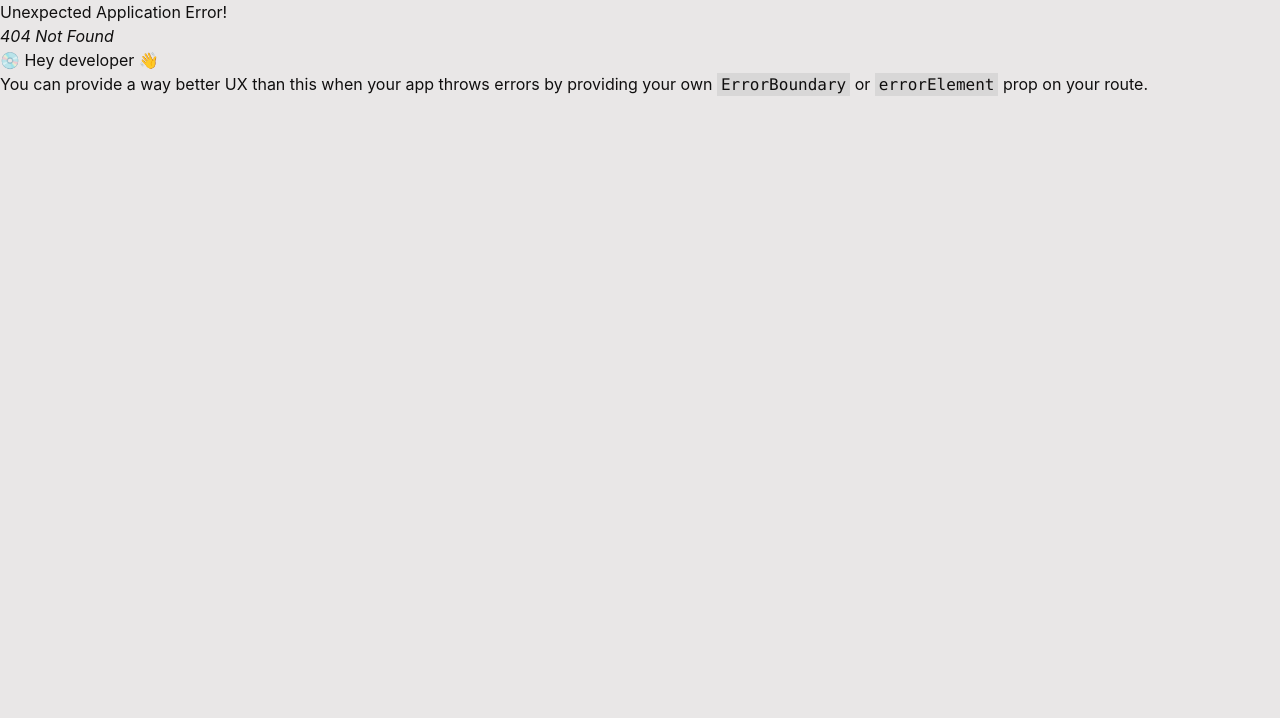
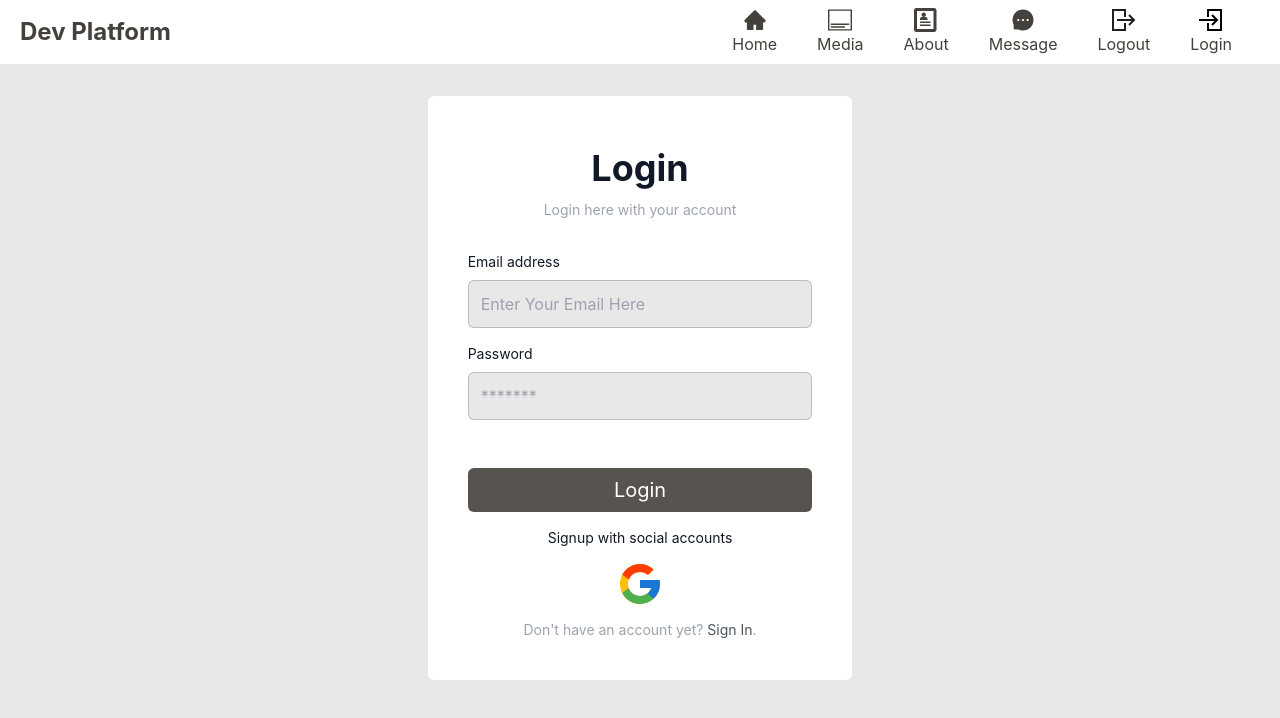
Before and after one commit to ifty17/dev-platform-client, a React (Create React App) app: page /login in a window 1280 px wide. Before the commit this address had no page. Shown: the top 718 px of the page. Built offline with nearby package versions, Linux system fonts and the light colour scheme.

Commit message:
added login filed

```diff
--- a/package.json
+++ b/package.json
@@ -7,6 +7,7 @@
     "@testing-library/react": "^13.4.0",
     "@testing-library/user-event": "^13.5.0",
     "daisyui": "^2.46.0",
+    "firebase": "^9.15.0",
     "react": "^18.2.0",
     "react-dom": "^18.2.0",
     "react-icons": "^4.7.1",
--- /dev/null
+++ b/src/Firebase/firebase.config.js
@@ -0,0 +1,19 @@
+// Import the functions you need from the SDKs you need
+import { initializeApp } from "firebase/app";
+// TODO: Add SDKs for Firebase products that you want to use
+// https://firebase.google.com/docs/web/setup#available-libraries
+
+// Your web app's Firebase configuration
+const firebaseConfig = {
+  apiKey: "AIzaSyBfdRL49ZxsuHE8BvfK0wkShbRb2Xf65zc",
+  authDomain: "dev-platform-86932.firebaseapp.com",
+  projectId: "dev-platform-86932",
+  storageBucket: "dev-platform-86932.appspot.com",
+  messagingSenderId: "433728809896",
+  appId: "1:433728809896:web:66016b9de2ec235c094b9d",
+};
+
+// Initialize Firebase
+const app = initializeApp(firebaseConfig);
+
+export default app;
--- /dev/null
+++ b/src/pages/Home/LoginSystem/Login.js
@@ -0,0 +1,92 @@
+import React from 'react';
+import { Link } from 'react-router-dom';
+import { FcGoogle } from "react-icons/fc";
+
+const Login = () => {
+    return (
+      <div className="flex justify-center items-center py-8">
+        <div className="flex flex-col max-w-md p-6 rounded-md sm:p-10 bg-white text-gray-900">
+          <div className="mb-8 text-center">
+            <h1 className="my-3 text-4xl font-bold">Login</h1>
+            <p className="text-sm text-gray-400">
+              Login here with your account
+            </p>
+          </div>
+          <form
+            // onSubmit={handleLogin}
+            noValidate=""
+            action=""
+            className="space-y-12 ng-untouched ng-pristine ng-valid"
+          >
+            <div className="space-y-4">
+              <div>
+                <label htmlFor="email" className="block mb-2 text-sm">
+                  Email address
+                </label>
+                <input
+                  required
+                  type="email"
+                  name="email"
+                  id="email"
+                  placeholder="Enter Your Email Here"
+                  className="w-full px-3 py-2 border rounded-md input input-bordered "
+                  data-temp-mail-org="0"
+                />
+              </div>
+              <div>
+                <div className="flex justify-between mb-2">
+                  <label htmlFor="password" className="text-sm">
+                    Password
+                  </label>
+                </div>
+                <input
+                  type="password"
+                  name="password"
+                  id="password"
+                  required
+                  placeholder="*******"
+                  className="w-full px-3 py-2 border rounded-md input input-bordered "
+                />
+              </div>
+            </div>
+            <div className="space-y-2">
+              <div>
+                <button
+                  type="submit"
+                  className="bg-stone-600 text-white text-xl rounded-md py-2  w-full hover:scale-105 duration-300"
+                > Login
+                  {/* {loading ? <LoadingSpinner></LoadingSpinner> : "Login"} */}
+                </button>
+              </div>
+            </div>
+          </form>
+          <div className="flex items-center pt-4 space-x-1">
+            <div className="flex-1 h-px sm:w-16 dark:bg-gray-700"></div>
+            <p className="px-3 text-sm dark:text-gray-400">
+              Signup with social accounts
+            </p>
+            <div className="flex-1 h-px sm:w-16 dark:bg-gray-700"></div>
+          </div>
+          <div className="flex justify-center space-x-4">
+            <button
+            //   onClick={handleGoogleLogin}
+              aria-label="Log in with Google"
+              className="p-3 flex justify-center rounded-sm"
+            >
+              <FcGoogle className='text-5xl hover:scale-110 duration-300'></FcGoogle>
+            </button>
+          </div>
+          <p className="px-6 text-sm text-center text-gray-400">
+            Don't have an account yet?{" "}
+            <Link to="/signup" className="hover:underline text-gray-600">
+              Sign In
+            </Link>
+            .
+          </p>
+          {/* <p className="py-3 text-red-600">{error}</p> */}
+        </div>
+      </div>
+    );
+};
+
+export default Login;
--- a/src/pages/Home/LoginSystem/Signup.js
+++ b/src/pages/Home/LoginSystem/Signup.js
@@ -3,9 +3,9 @@ import { Link } from 'react-router-dom';
 
 const Signup = () => {
     return (
-      <div className="flex justify-center items-center py-8">
-        <div className="flex flex-col max-w-md p-6 rounded-md sm:p-10 bg-gray-100 text-gray-900">
-          <div className="mb-8 text-center">
+      <div className="flex justify-center items-center py-4">
+        <div className="flex flex-col max-w-md p-6 rounded-md sm:p-10 bg-white text-gray-900">
+          <div className="text-center">
             <h1 className="my-3 text-4xl font-bold">Signup</h1>
             <p className="text-sm text-gray-400">Create a new account</p>
           </div>
@@ -13,9 +13,9 @@ const Signup = () => {
             // onSubmit={handleSignUp}
             noValidate=""
             action=""
-            className="space-y-12 ng-untouched ng-pristine ng-valid"
+            className="space-y-4 ng-untouched ng-pristine ng-valid"
           >
-            <div className="space-y-4">
+            <div className="space-y-2">
               <div>
                 <label htmlFor="email" className="block mb-2 text-sm">
                   Name
@@ -26,22 +26,9 @@ const Signup = () => {
                   name="name"
                   id="name"
                   placeholder="Enter Your Name Here"
-                  className="w-full px-3 py-2 border rounded-md input input-bordered input-primary"
+                  className="w-full px-3 py-2 border rounded-md input input-bordered"
                   data-temp-mail-org="0"
                 />
-              </div>
-              <div>
-                <label htmlFor="select" className="block mb-2 text-sm">
-                  Select account type
-                </label>
-                <select
-                  name="role"
-                  required
-                  className="select select-primary w-full max-w-xs"
-                >
-                  <option>buyer</option>
-                  <option>seller</option>
-                </select>
               </div>
               <div>
                 <label htmlFor="image" className="block mb-2 text-sm">
@@ -53,7 +40,7 @@ const Signup = () => {
                   id="image"
                   name="image"
                   accept="image/*"
-                  className="file-input file-input-bordered file-input-primary w-full max-w-xs"
+                  className="file-input file-input-bordered w-full max-w-xs"
                 />
               </div>
               <div>
@@ -66,7 +53,7 @@ const Signup = () => {
                   name="email"
                   id="email"
                   placeholder="Enter Your Email Here"
-                  className="w-full px-3 py-2 border rounded-md input input-bordered input-primary"
+                  className="w-full px-3 py-2 border rounded-md input input-bordered"
                   data-temp-mail-org="0"
                 />
               </div>
@@ -82,7 +69,7 @@ const Signup = () => {
                   id="password"
                   required
                   placeholder="*******"
-                  className="w-full   border rounded-md input input-bordered input-primary"
+                  className="w-full   border rounded-md input input-bordered"
                 />
               </div>
             </div>
@@ -90,8 +77,8 @@ const Signup = () => {
               <div>
                 <button
                   type="submit"
-                  className="btn btn-primary w-full btn-outline"
-                >
+                  className="bg-stone-600 text-white text-xl rounded-md py-2  w-full hover:scale-105 duration-300"
+                > Sign Up
                   {/* {loading ? <LoadingSpinner></LoadingSpinner> : "Sign Up"} */}
                 </button>
               </div>
--- a/src/routes/Routes.js
+++ b/src/routes/Routes.js
@@ -1,6 +1,7 @@
 import { createBrowserRouter } from "react-router-dom";
 import About from "../pages/Home/About/About";
 import Home from "../pages/Home/Home/Home";
+import Login from "../pages/Home/LoginSystem/Login";
 import Signup from "../pages/Home/LoginSystem/Signup";
 import Media from "../pages/Home/Media/Media";
 import Message from "../pages/Home/Message/Message";
@@ -31,6 +32,10 @@ const router = createBrowserRouter([
                 path:'/signup',
                 element: <Signup></Signup>
             },
+            {
+                path:'/login',
+                element: <Login></Login>
+            },
         ]
 
     }
```
Also changed, not shown: 1 other file (tests, documents, lock files or other folders).
